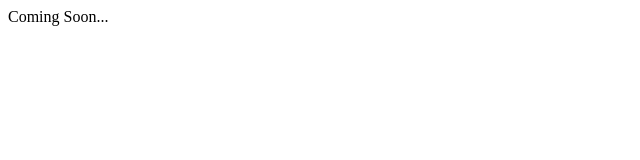
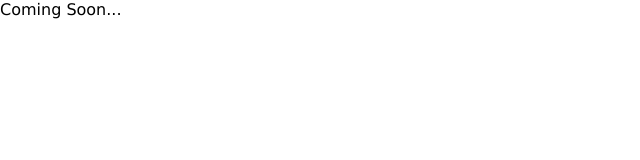
Before and after one commit to DH197765/hotshotsweb, a plain HTML site: page index.html in a window 1280 px wide. Shown: the whole page, without its empty margins (0-640 px from the left). Drawn offline with Linux system fonts and the light colour scheme.

Commit message:
Update index.html

```diff
--- a/index.html
+++ b/index.html
@@ -4,7 +4,7 @@
         <title>HotShots Web</title>
 
         <!-- Styling -->
-        <link src="css/styles.css" type="text/css" rel="stylesheet">
+        <link href="css/styles.css" type="text/css" rel="stylesheet">
     </head>
     <body>
         Coming Soon...
```
